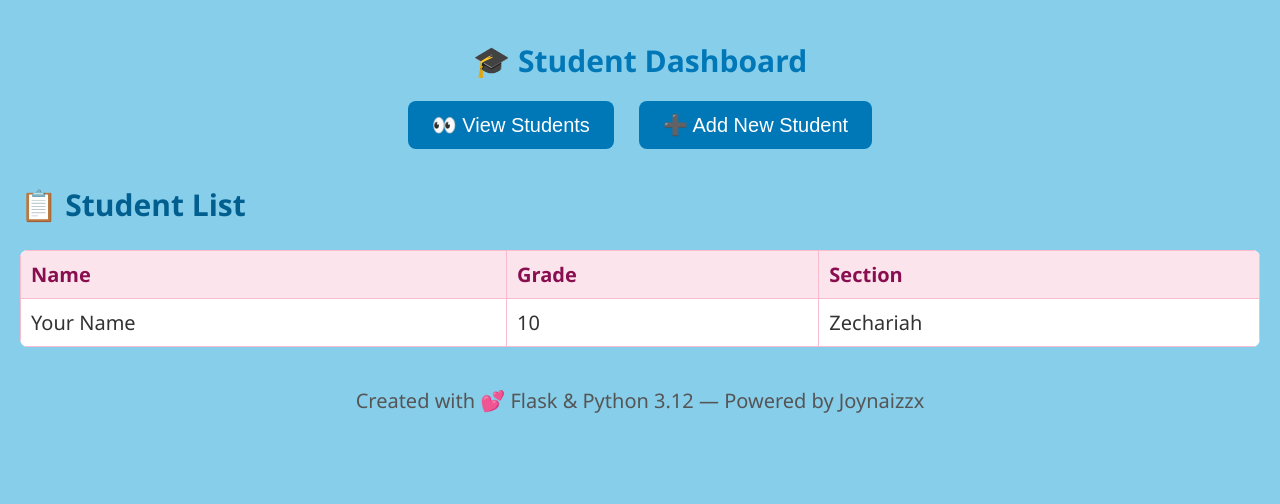
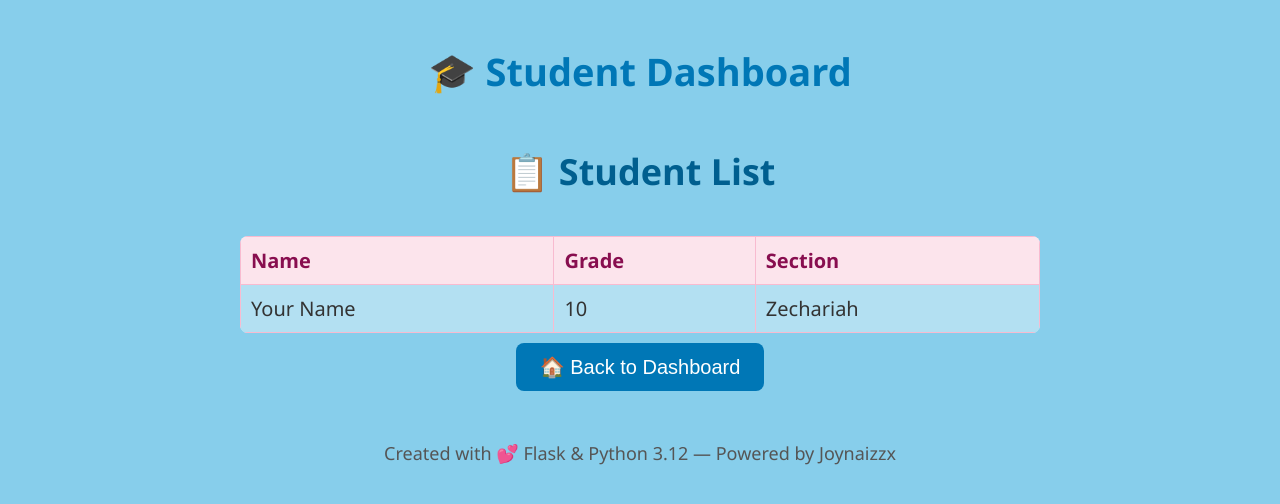
Before and after one commit to Joynase/Joynase-Dime, a Flask app: page /dashboard in a window 1280 px wide, after a click on "👀 View Students". Shown: the top 504 px of the page. Run offline with Flask 3, Linux system fonts and the light colour scheme.

Commit message:
Update index.html

```diff
--- a/templates/index.html
+++ b/templates/index.html
@@ -6,7 +6,7 @@
   <style>
     body {
       font-family: 'Segoe UI', sans-serif;
-      background-color: #87ceeb; /* solid sky blue */
+      background-color: #87ceeb;
       margin: 0;
       padding: 20px;
       color: #333;
@@ -17,12 +17,13 @@
       text-align: center;
       color: #0077b6;
       margin-bottom: 10px;
-      font-size: 30px;
+      font-size: 38px;
     }
 
     h2 {
       color: #005f8f;
-      font-size: 30px;
+      font-size: 36px;
+      text-align: center;
     }
 
     .btn {
@@ -41,10 +42,17 @@
       background-color: #005f8f;
     }
 
+    #dashboard-buttons {
+      text-align: center;
+      margin-top: 20px;
+    }
+
     .section {
       margin-top: 20px;
       display: none;
       animation: fadeIn 0.5s ease-in-out;
+      flex-direction: column;
+      align-items: center;
     }
 
     @keyframes fadeIn {
@@ -54,9 +62,11 @@
 
     table {
       width: 100%;
+      max-width: 800px;
+      margin: 0 auto;
       border-collapse: collapse;
       margin-top: 10px;
-      background: white;
+      background-color: #cceeff;
       border-radius: 8px;
       overflow: hidden;
     }
@@ -73,6 +83,10 @@
       color: #880e4f;
     }
 
+    table tr:nth-child(even) {
+      background-color: #b3e0f2;
+    }
+
     input[type="text"], input[type="number"] {
       width: 100%;
       padding: 10px;
@@ -83,10 +97,10 @@
     }
 
     form {
-      background: white;
+      background-color: #cceeff;
       padding: 20px;
       border-radius: 12px;
-      box-shadow: 0 0 10px rgba(135, 206, 235, 0.5);
+      box-shadow: 0 0 10px rgba(0, 119, 182, 0.3);
       max-width: 600px;
       margin: auto;
     }
@@ -94,7 +108,7 @@
     footer {
       text-align: center;
       margin-top: 40px;
-      font-size: 20px;
+      font-size: 18px;
       color: #555;
     }
 
@@ -128,7 +142,7 @@
 
   <h1>🎓 Student Dashboard</h1>
 
-  <div style="text-align:center;">
+  <div id="dashboard-buttons">
     <button class="btn" onclick="showSection('view')">👀 View Students</button>
     <button class="btn" onclick="showSection('add')">➕ Add New Student</button>
   </div>
@@ -145,6 +159,7 @@
       </tr>
       {% endfor %}
     </table>
+    <button class="btn" onclick="goHome()">🏠 Back to Dashboard</button>
   </div>
 
   <div id="add" class="section">
@@ -158,6 +173,7 @@
       <input type="text" name="section" required><br>
       <button type="submit" class="btn">✅ Submit</button>
     </form>
+    <button class="btn" onclick="goHome()">🏠 Back to Dashboard</button>
   </div>
 
   <footer>
@@ -168,7 +184,14 @@
     function showSection(id) {
       document.getElementById('view').style.display = 'none';
       document.getElementById('add').style.display = 'none';
-      document.getElementById(id).style.display = 'block';
+      document.getElementById('dashboard-buttons').style.display = 'none';
+      document.getElementById(id).style.display = 'flex';
+    }
+
+    function goHome() {
+      document.getElementById('view').style.display = 'none';
+      document.getElementById('add').style.display = 'none';
+      document.getElementById('dashboard-buttons').style.display = 'block';
     }
   </script>
 
```
